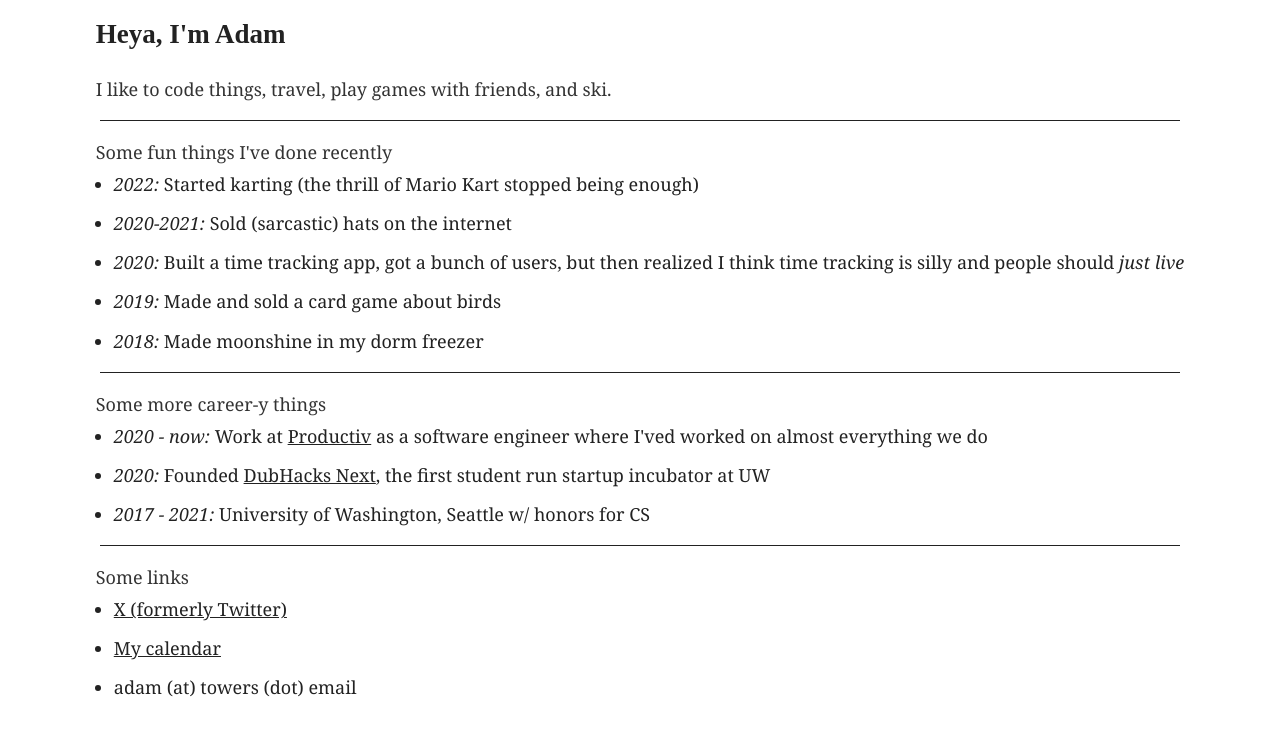
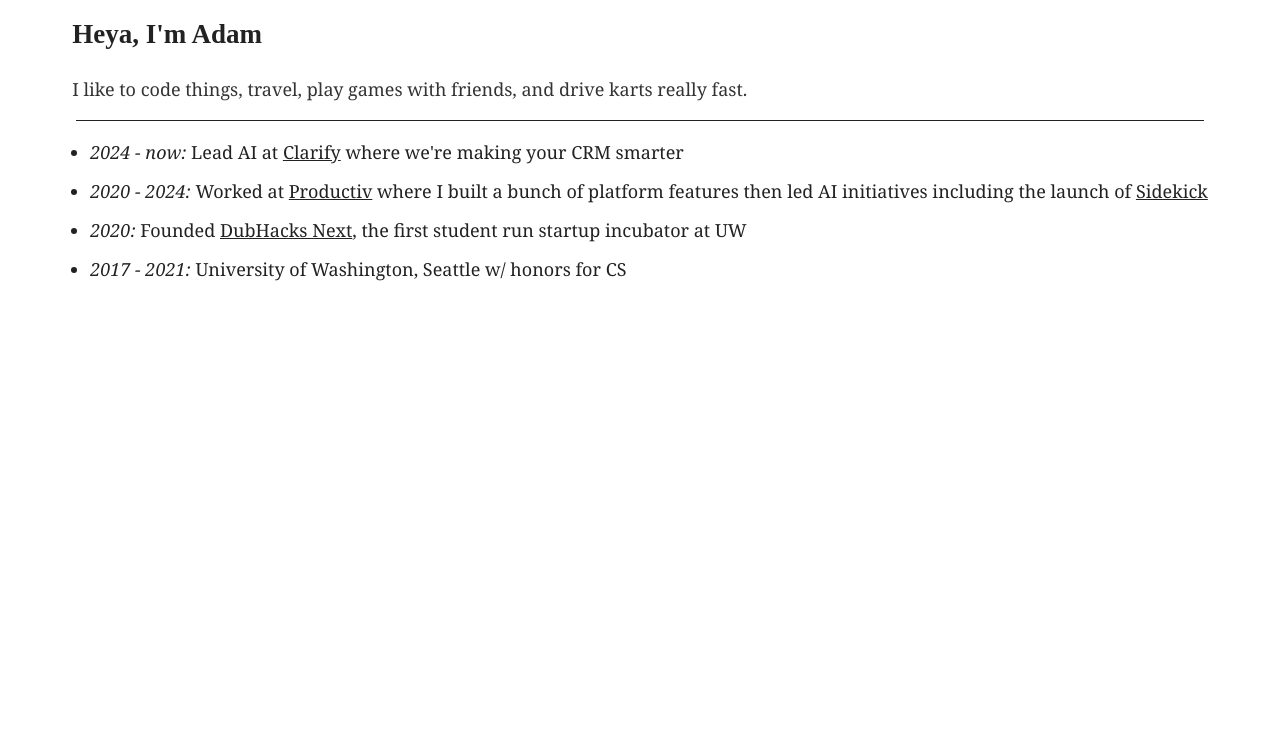
Before and after one commit to adamtowerz/web, a Next.js app in the folder adamtowers-io/: page / in a window 1280 px wide. Shown: the top 734 px of the page. Built offline with nearby package versions, Linux system fonts and the light colour scheme.

Commit message:
micro website update

```diff
--- a/adamtowers-io/pages/index.tsx
+++ b/adamtowers-io/pages/index.tsx
@@ -1,39 +1,44 @@
-
-
 export default function Home() {
     return (
-    <div style={{ marginTop: '20px', marginLeft: '4px', marginRight: '4px' }}>
-      <h1 style={{ fontFamily: 'serif' }}>Heya, I'm Adam</h1>
-      I like to code things, travel, play games with friends, and ski.
-      <hr style={{ margin: '18px 4px' }} />
+        <div style={{marginTop: '20px', marginLeft: '4px', marginRight: '4px'}}>
+            <h1 style={{fontFamily: 'serif'}}>Heya, I'm <strong >Adam</strong></h1>
+            I like to code things, travel, play games with friends, and drive karts really fast.
+            <hr style={{margin: '18px 4px'}}/>
             <section>
-        Some fun things I've done recently
-        <ul style={{ marginTop: '6px' }}>
-          <li><i>2022:</i> Started karting (the thrill of Mario Kart stopped being enough)</li>
-          <li><i>2020-2021:</i> Sold (sarcastic) hats on the internet</li>
-          <li><i>2020:</i> Built a time tracking app, got a bunch of users, but then realized I think time tracking is silly and people should <i>just live</i></li>
-          <li><i>2019:</i> Made and sold a card game about birds</li>
-          <li><i>2018:</i> Made moonshine in my dorm freezer</li>
+                <ul style={{marginTop: '6px'}}>
+                    <li><i>2024 - now:</i> Lead AI at <a href="https://getclarify.ai/" target="_blank">Clarify</a> where we're making your CRM smarter
+                    </li>
+                    <li><i>2020 - 2024:</i> Worked at <a href="https://productiv.com/" target="_blank">Productiv</a> where I
+                        built a bunch of platform features then led AI initiatives including the launch of <a
+                            href="https://venturebeat.com/ai/productiv-launches-sidekick-an-ai-powered-assistant-for-smarter-saas-management/" target="_blank">Sidekick</a>
+                    </li>
+                    <li><i>2020:</i> Founded <a href="https://next.dubhacks.co/" target="_blank">DubHacks Next</a>, the
+                        first student run startup incubator at UW
+                    </li>
+                    <li><i>2017 - 2021:</i> <span>University of Washington, Seattle</span> w/ honors for CS</li>
                 </ul>
             </section>
-      <hr style={{ margin: '18px 4px' }} />
-      <section>
-        Some more career-y things
-        <ul style={{ marginTop: '6px' }}>
-          <li><i>2020 - now:</i> Work at <a href="https://productiv.com/" target="_blank">Productiv</a> as a software engineer where I'ved worked on almost everything we do</li>
-          <li><i>2020:</i> Founded <a href="https://next.dubhacks.co/" target="_blank">DubHacks Next</a>, the first student run startup incubator at UW</li>
-          <li><i>2017 - 2021:</i> University of Washington, Seattle w/ honors for CS</li>
-        </ul>
-      </section>
-      <hr style={{ margin: '18px 4px' }} />
-      <section>
-        Some links
-        <ul style={{ marginTop: '6px' }}>
-          <li><a href="https://x.com/adamtowerz" target="_blank">X (formerly Twitter)</a></li>
-          <li><a href="/cal">My calendar</a></li>
-          <li>adam (at) towers (dot) email</li>
-        </ul>
-      </section>
+            {/*<hr style={{margin: '18px 4px'}}/>*/}
+            {/*<section>*/}
+            {/*    Some fun things I've done*/}
+            {/*    <ul style={{marginTop: '6px'}}>*/}
+            {/*        <li><i>2022:</i> Started karting (the thrill of Mario Kart stopped being enough)</li>*/}
+            {/*        <li><i>2020-2021:</i> Sold (sarcastic) hats on the internet</li>*/}
+            {/*        <li><i>2020:</i> Built a time tracking app, got a bunch of users, but then realized I think time*/}
+            {/*            tracking is silly and people should <i>just live</i></li>*/}
+            {/*        <li><i>2019:</i> Made and sold a card game about birds</li>*/}
+            {/*        <li><i>2018:</i> Made moonshine in my dorm freezer</li>*/}
+            {/*    </ul>*/}
+            {/*</section>*/}
+            {/*<hr style={{margin: '18px 4px'}}/>*/}
+            {/*<section>*/}
+            {/*    Some links*/}
+            {/*    <ul style={{marginTop: '6px'}}>*/}
+            {/*        <li><a href="https://x.com/adamtowerz" target="_blank">X (formerly Twitter)</a></li>*/}
+            {/*        <li><a href="/cal">My calendar</a></li>*/}
+            {/*        <li>adam (at) towers (dot) email</li>*/}
+            {/*    </ul>*/}
+            {/*</section>*/}
         </div>
     );
 }
```
Lines whose indentation alone changed are shown as unchanged.
